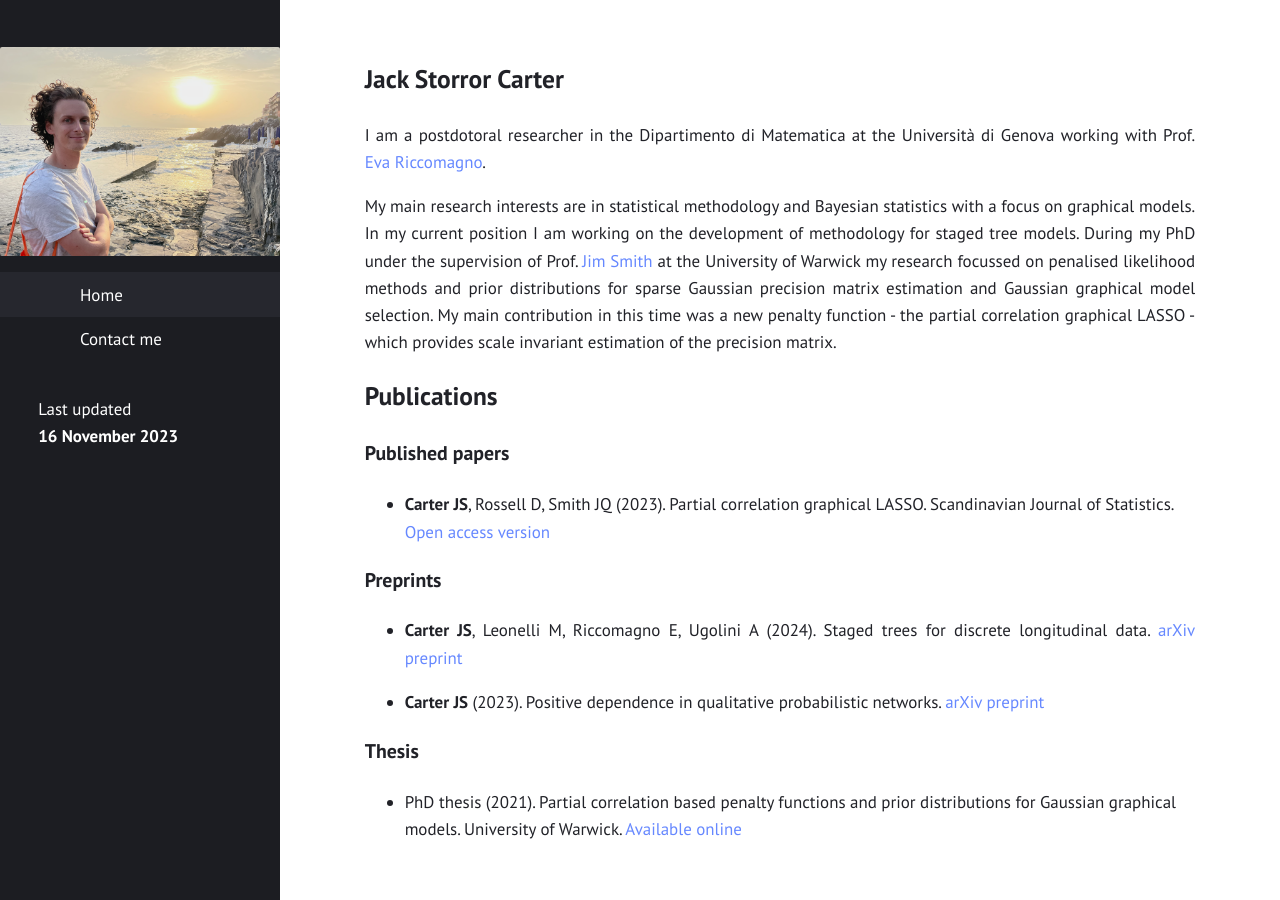
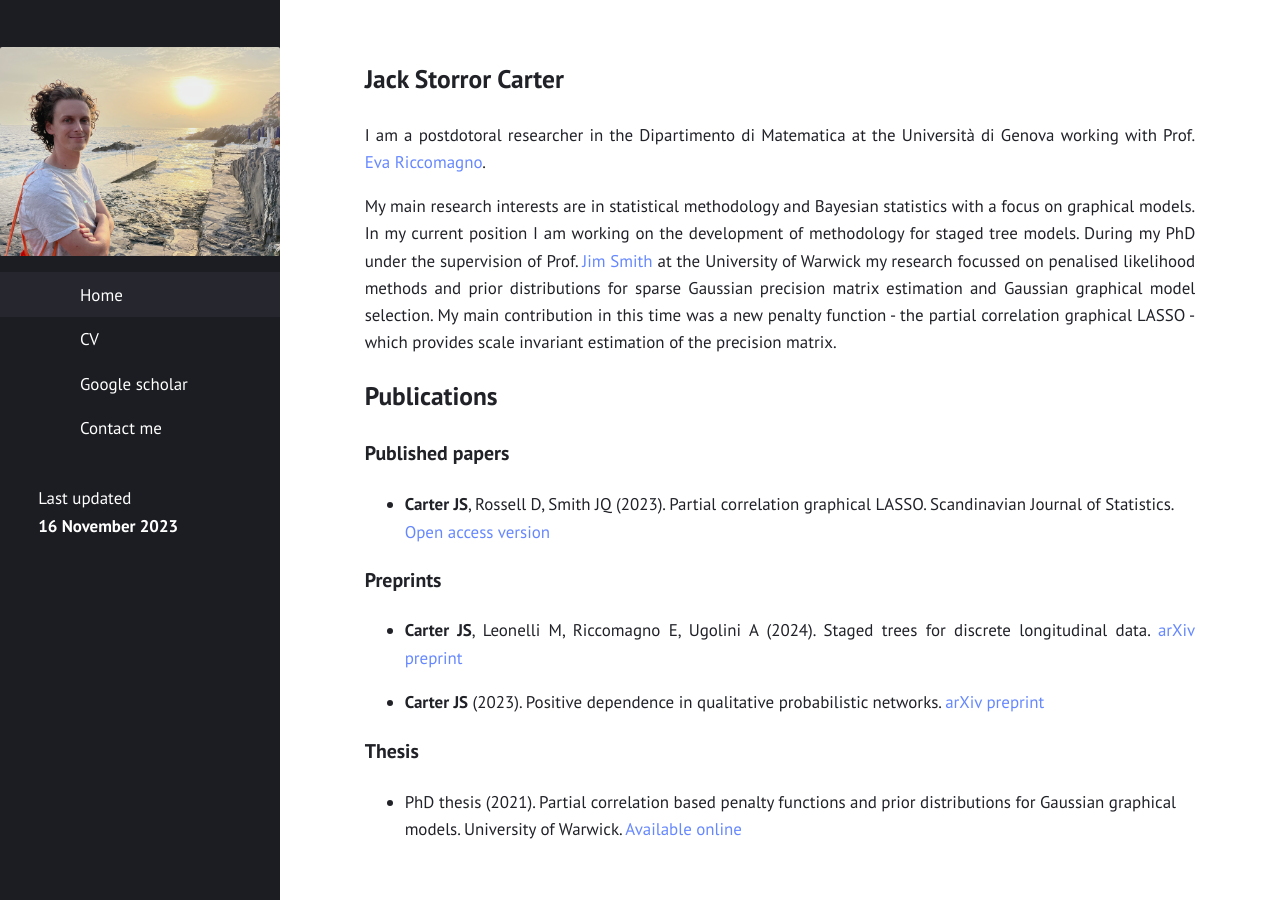
Before and after one commit to JackStorrorCarter/JackStorrorCarter.github.io, a Jekyll site: the page built from index.md, in a window 1280 px wide. Built offline with Jekyll 4.4.1, drawn with Linux system fonts in a browser that asks for light colours.

Commit message:
Update _config.yml

```diff
--- a/_config.yml
+++ b/_config.yml
@@ -16,11 +16,12 @@ minimal: false             # use a dark header
 # Menu
 
 navigation:                # accepts {file, title, url, icon, sidebaricon}
-  - {file: "index.md", icon = house}
+  - {file: "index.md", icon: house}
   #- {file: "publications.md"}
-  #- {file: "CV.md"}
+  - {title: CV, file: "CV_2023-11-16.pdf", icon: file}
 
 external:                  # shows a footer with social links - for available icons see fontawesome.com/icons
+  - {title: Google scholar, icon: google-scholar, url: "https://scholar.google.com/citations?user=an5KmCEAAAAJ&hl=en&oi=ao"}
   - {title: Contact me, icon: envelope, url: "mailto:jack.carter@dima.unige.it"}
 #  - {title: Check out my Github, icon: github, url: "https://github.com/lauraguzmanrincon"}
 
```
